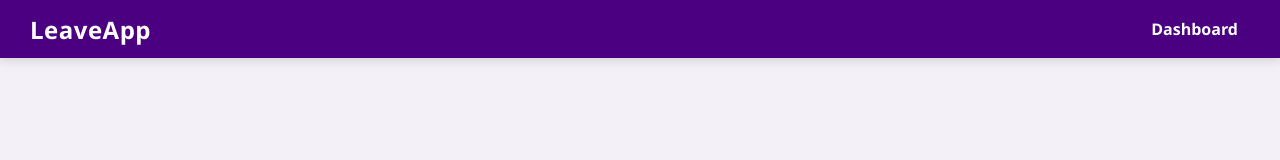
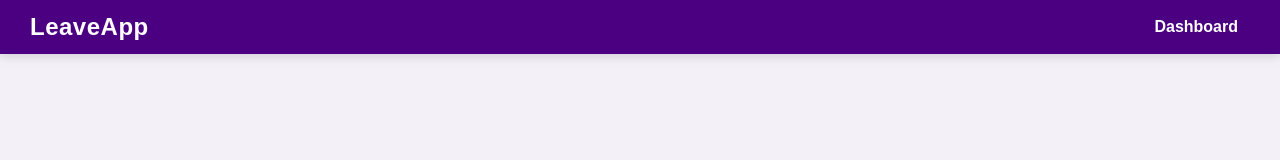
Before and after one commit to SahanNimantha99/leave-management-frontend, a React (Create React App) app in the folder leave-management-frontend/: page /login in a window 1280 px wide. Shown: the top 160 px of the page. Built offline with nearby package versions, Linux system fonts and the light colour scheme.

Commit message:
Update Navbar.css

```diff
--- a/leave-management-frontend/src/components/Navbar.css
+++ b/leave-management-frontend/src/components/Navbar.css
@@ -11,7 +11,6 @@ nav.navbar {
   justify-content: space-between;
   z-index: 1000;
   box-shadow: 0 2px 10px rgba(0, 0, 0, 0.15);
-  font-family: "Segoe UI", Tahoma, Geneva, Verdana, sans-serif;
 }
 
 .navbar-left .navbar-brand {
```
